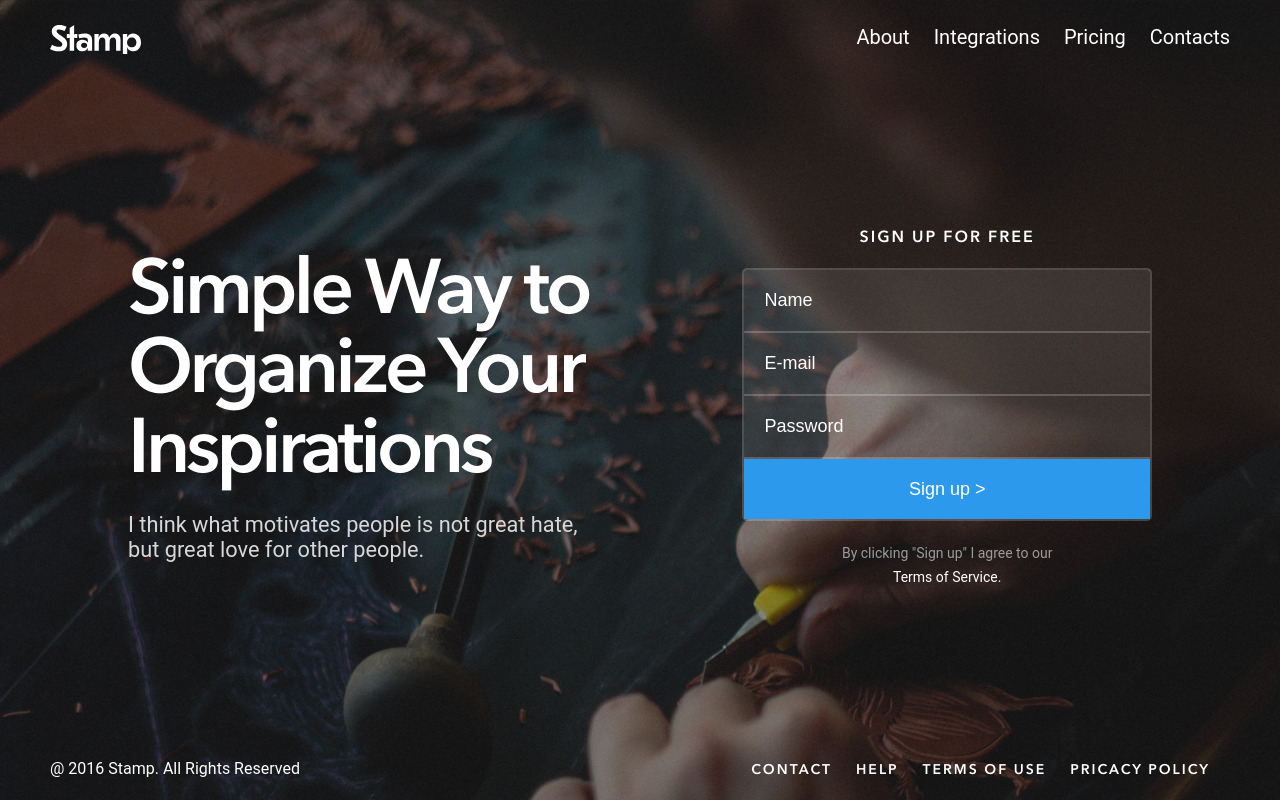
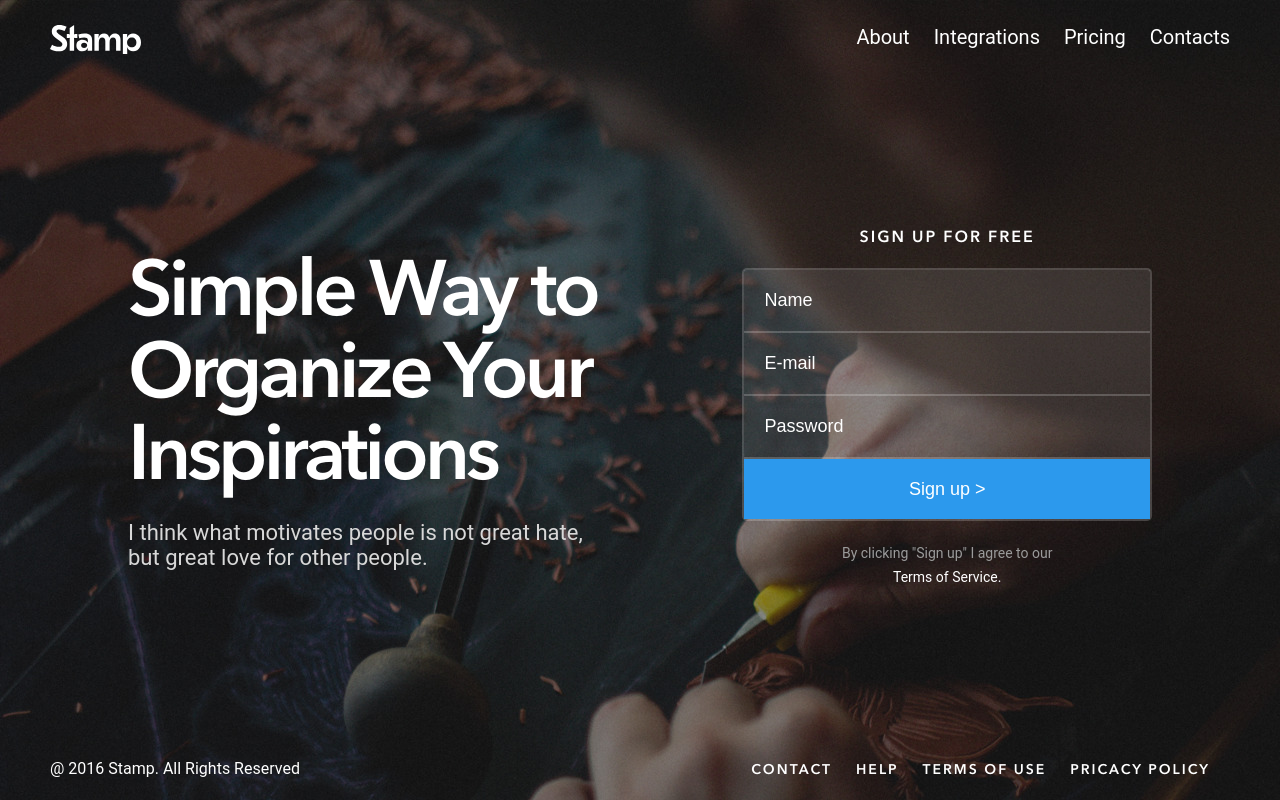
Before and after one commit to sajjadmerc/thesis, a plain HTML site: page index.html in a window 1280 px wide. Drawn offline with Linux system fonts and the light colour scheme; a web font is replaced by a local one.

Commit message:
Remove font sizing based on viewport

```diff
--- a/css/style.css
+++ b/css/style.css
@@ -131,8 +131,7 @@ html,body {
 #content .landing-text h1 {
 	color: white;
 	font-size: 78px;
-	font-size: 6.0vw;
-	line-height: 6.2vw;
+	line-height: 82px;
 	letter-spacing: -4px;
 	font-family: "Avenir Demi Bold";
 }
@@ -140,7 +139,7 @@ html,body {
 #content .landing-text p {
 	width: 100%;
 	color: white;
-	font-size: 1.7vw;
+	font-size: 22px;
 	margin-top: 20px;
 	color: #D8D8D8;
 }
```
